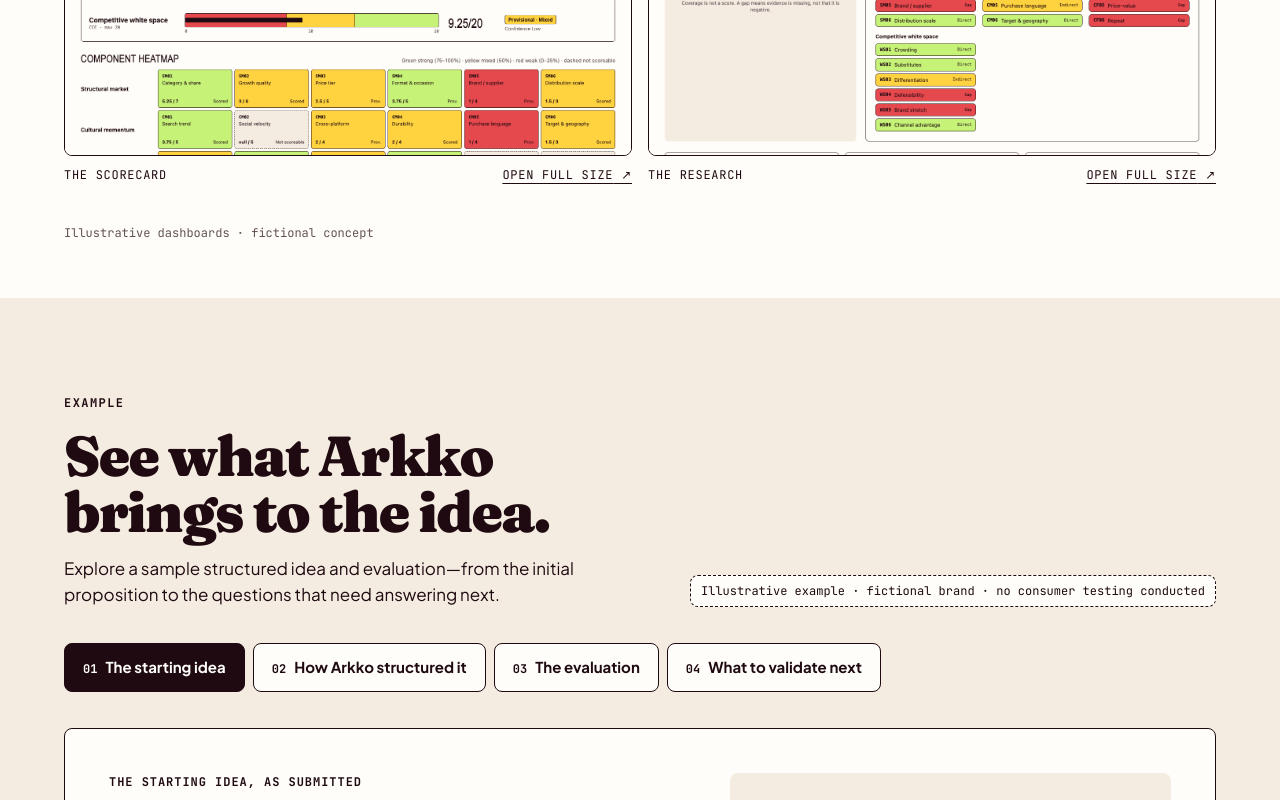
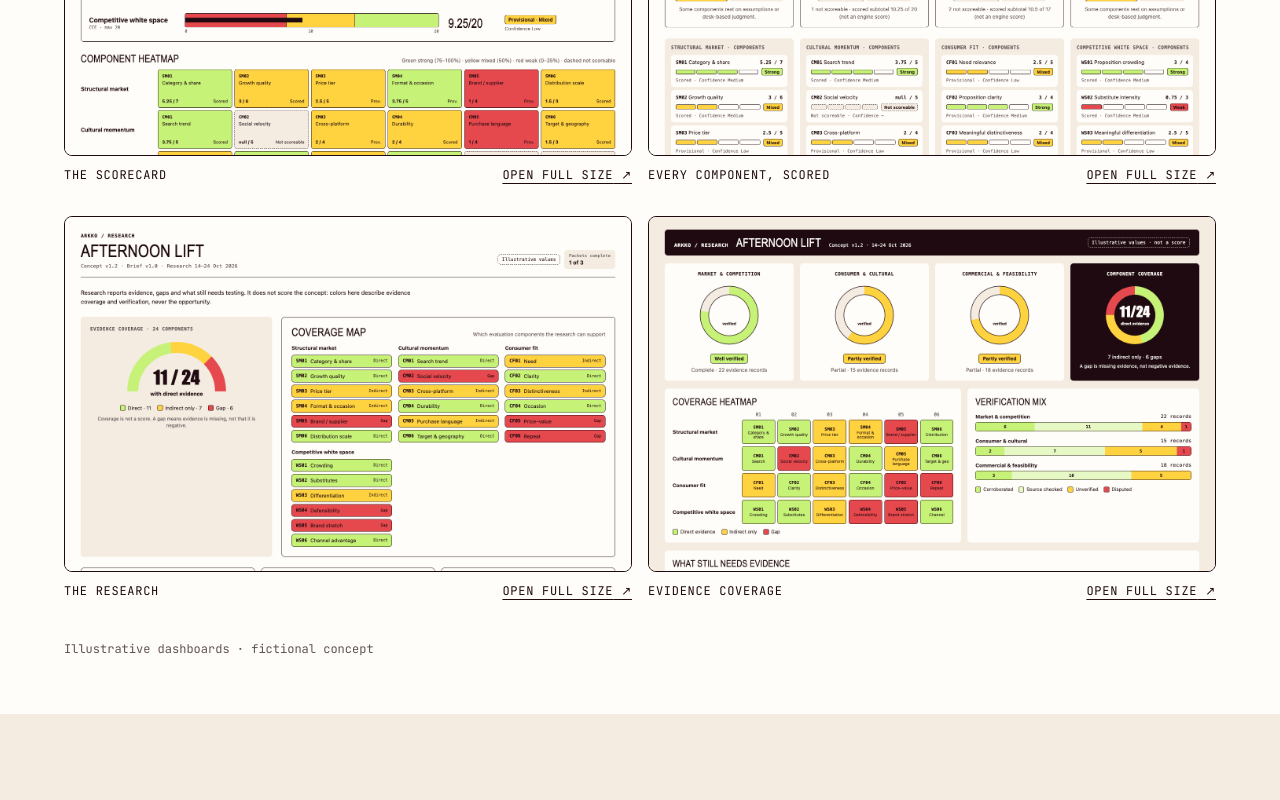
Before and after one commit to arkko-app/arkko, a Next.js app: page / in a window 1280 px wide. Shown: the part 5331-6131 px from the top of the page. Built offline with nearby package versions, Linux system fonts and the light colour scheme.

Commit message:
Show all five example dashboards on the home page
Add the evaluation detail and evidence coverage dashboards to What you get, in a
two-by-two grid.

```diff
--- a/src/app/page.tsx
+++ b/src/app/page.tsx
@@ -11,6 +11,8 @@
 import evaluationBoard from "../../public/brand/dashboards/evaluation.png";
 import scorecardBoard from "../../public/brand/dashboards/scorecard.png";
 import researchBoard from "../../public/brand/dashboards/research.png";
+import evaluationDetailBoard from "../../public/brand/dashboards/evaluation-detail.png";
+import coverageBoard from "../../public/brand/dashboards/coverage.png";
 import terraceSpritz from "../../public/brand/terrace-spritz.jpg";
 import snackBar from "../../public/brand/snack-bar.jpg";
 import teaSamples from "../../public/brand/tea-samples.jpg";
@@ -212,9 +214,11 @@
               </div>
             ))}
           </div>
-          <div className="flex flex-wrap gap-4">
-            <Dashboard src={scorecardBoard} label={h.dashboards.scorecard.label} alt={h.dashboards.scorecard.alt} className="flex-[1_1_420px]" />
-            <Dashboard src={researchBoard} label={h.dashboards.research.label} alt={h.dashboards.research.alt} className="flex-[1_1_420px]" />
+          <div className="grid grid-cols-1 gap-x-4 gap-y-8 md:grid-cols-2">
+            <Dashboard src={scorecardBoard} label={h.dashboards.scorecard.label} alt={h.dashboards.scorecard.alt} />
+            <Dashboard src={evaluationDetailBoard} label={h.dashboards.evaluationDetail.label} alt={h.dashboards.evaluationDetail.alt} />
+            <Dashboard src={researchBoard} label={h.dashboards.research.label} alt={h.dashboards.research.alt} />
+            <Dashboard src={coverageBoard} label={h.dashboards.coverage.label} alt={h.dashboards.coverage.alt} />
           </div>
           <p className="font-mono text-[12px] text-ink-2">{h.dashboards.note}</p>
         </section>
--- a/src/content/site.ts
+++ b/src/content/site.ts
@@ -52,7 +52,9 @@
       open: "Open full size",
       evaluation: { label: "The evaluation", alt: "Example evaluation dashboard for a fictional drink, Afternoon Lift: four engine gauges for structural market, cultural momentum, consumer fit and competitive white space, with component dials, an adoption path, gates and constraints." },
       scorecard: { label: "The scorecard", alt: "Example evaluation scorecard for Afternoon Lift: engine scores against their maximums, a heatmap of 24 components, gates and constraint severity." },
+      evaluationDetail: { label: "Every component, scored", alt: "Example evaluation detail for Afternoon Lift: each of the 24 components with its score, status and confidence, an adoption diagnosis from notice to repeat, gates and commercial constraints." },
       research: { label: "The research", alt: "Example research coverage for Afternoon Lift: how many of the 24 components have direct evidence, a coverage map, evidence packets and open follow-up requests." },
+      coverage: { label: "Evidence coverage", alt: "Example evidence summary for Afternoon Lift: verification by research area, a coverage heatmap of direct, indirect and missing evidence, and what still needs evidence." },
     },
     categories: ["Beverage opportunities", "Food & snack opportunities", "Flavor & format exploration"],
     get: {
```
Also changed, not shown: public/brand/dashboards/coverage.png (added), public/brand/dashboards/evaluation-detail.png (added).
